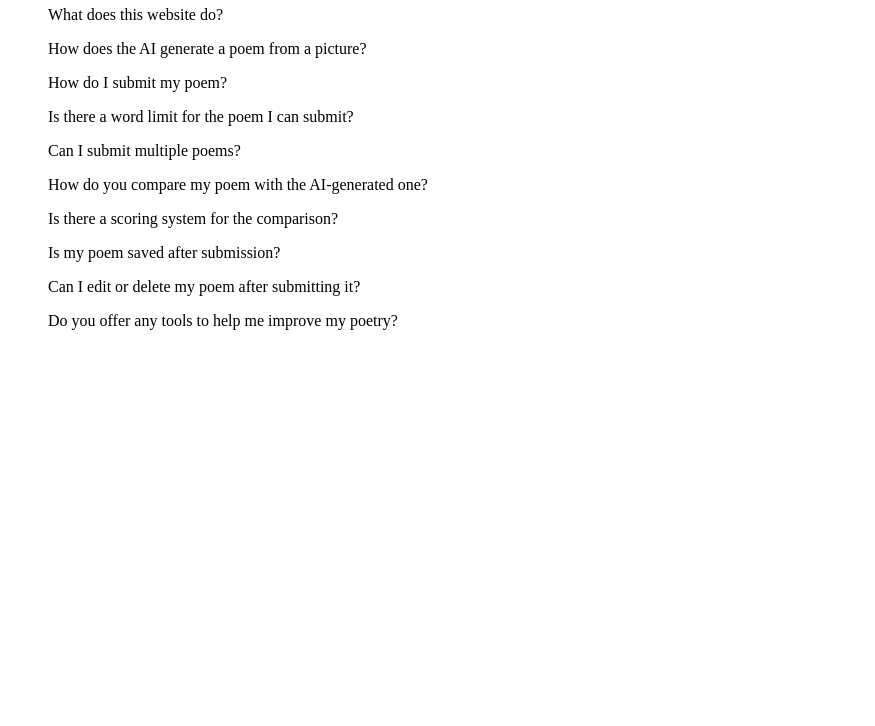
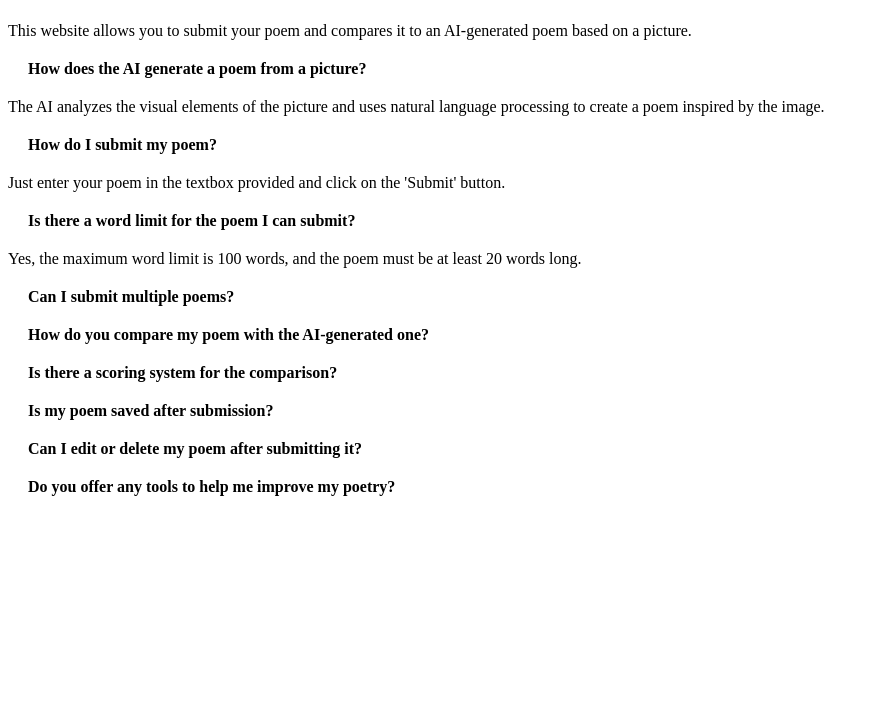
Before and after one commit to Hu-Maxwell/PoetRate, a plain HTML site: page frontend/help.html in a window 1280 px wide. Shown: the part 74-800 px from the top of the page, without its empty margins (0-875 px from the left). Drawn offline with Linux system fonts and the light colour scheme.

Commit message:
help.css

```diff
--- a/frontend/help.css
+++ b/frontend/help.css
@@ -0,0 +1,19 @@
+.helpHeader{
+    font-size: 16px;
+    text-align: center;
+    margin-top: 20px;
+}
+
+p.question{
+    cursor: pointer;
+    font-weight: bold;
+    margin: 20px;
+
+}
+
+#answer{
+    display: none;
+    margin: 10px 0;
+    font-size: 13px;
+    color: black;
+}
--- a/frontend/help.html
+++ b/frontend/help.html
@@ -2,33 +2,89 @@
 
 <html>
     <header>
+        <title>Help/Frequently Asked Questions(FAQ)</title>
+        <meta charset="UTF-8">
+        <meta name="viewport" content="width=device-width, initial-scale=1.0">
         <h1 class="helpHeader">Help/FAQ</h1>
-        <ul id="helpq1">What does this website do?</ul>
-        <ul id="helpa1"></ul>
-        <ul id="helpq2">How does the AI generate a poem from a picture?</ul>
-        <ul id="helpa2"></ul>
-        <ul id="helpq3">How do I submit my poem?</ul>
-        <ul id="helpa3"></ul>
-        <ul id="helpq4">Is there a word limit for the poem I can submit?</ul>
-        <ul id="helpa4"></ul>
-        <ul id="helpq5">Can I submit multiple poems?</ul>
-        <ul id="helpa5"></ul>
-        <ul id="helpq6">How do you compare my poem with the AI-generated one?</ul>
-        <ul id="helpa6"></ul>
-        <ul id="helpq7">Is there a scoring system for the comparison?</ul>
-        <ul id="helpa7"></ul>
-        <ul id="helpq8">Is my poem saved after submission?</ul>
-        <ul id="helpa8"></ul>
-        <ul id="helpq9">Can I edit or delete my poem after submitting it?</ul>
-        <ul id="helpa9"></ul>
-        <ul id="helpq10">Do you offer any tools to help me improve my poetry?</ul>
-        <ul id="helpa10"></ul>
+
+        <link rel="stylesheet" href="help.css">
+    </header>
+    <body>
+        <section>
+        <div>
+            <p class="question" onclick="toggleAswer(1)">What does this website do?</p>
+            <p id="answer1" class="answer">This website allows you to submit your poem and compares it
+                to an AI-generated poem based on a picture. </p>
+        </div>
+
+        <div>
+            <p class="question" onclick="toggleAswer(2)">How does the AI generate a poem from a picture?</p>
+            <p id="answer2" class="answer">The AI analyzes the visual elements of the picture and uses natural language processing
+                 to create a poem inspired by the image.</p>
+        </div>
+
+        <div>
+            <p class="question" onclick="toggleAswer(3)">How do I submit my poem?</p>
+            <p id="answer3" class="answer">Just enter your poem in the textbox provided and click on the 'Submit' button. </p>
+        </div>
+
+        <div>
+            <p class="question" onclick="toggleAswer(4)">Is there a word limit for the poem I can submit?</p>
+            <p id="answer4" class="answer"> Yes, the maximum word limit is 100 words, and the poem must be at least 20 words long. </p>
+        </div>
+
+
+        <div>
+            <p class="question" onclick="toggleAswer(5)">Can I submit multiple poems?</p>
+            <p id="answer5" class="answer">  </p>
+        </div>
+
+        <div>
+            <p class="question" onclick="toggleAswer(6)">How do you compare my poem with the AI-generated one?</p>
+            <p id="answer6" class="answer">  </p>
+        </div>
+
+        <div>
+            <p class="question" onclick="toggleAswer(7)">Is there a scoring system for the comparison?</p>
+            <p id="answer7" class="answer">  </p>
+        </div>
+
+        <div>
+            <p class="question" onclick="toggleAswer(8)">Is my poem saved after submission?</p>
+            <p id="answer8" class="answer">  </p>
+        </div>
+
+        <div>
+            <p class="question" onclick="toggleAswer(9)">Can I edit or delete my poem after submitting it?</p>
+            <p id="answer9" class="answer">  </p>
+        </div>
+
+        <div>
+            <p class="question" onclick="toggleAswer(10)">Do you offer any tools to help me improve my poetry?</p>
+            <p id="answer10" class="answer">  </p>
+        </div>
+
+
+
+    </section>
+
+    <script>
+        function toogleAnswer(answerNumber){
+            const answer = document.getElementById('answer' + answerNumber);
+
+            if(answer.style.display == 'none' || answer.style.display == ''){
+                answer.style.display == 'block';
+            }
+            else{
+                answer.style.display = 'none';
+            }
+        }
+    </script>
 
 
 
 
-
-    </header>
+    </body>
 
 
 
```
